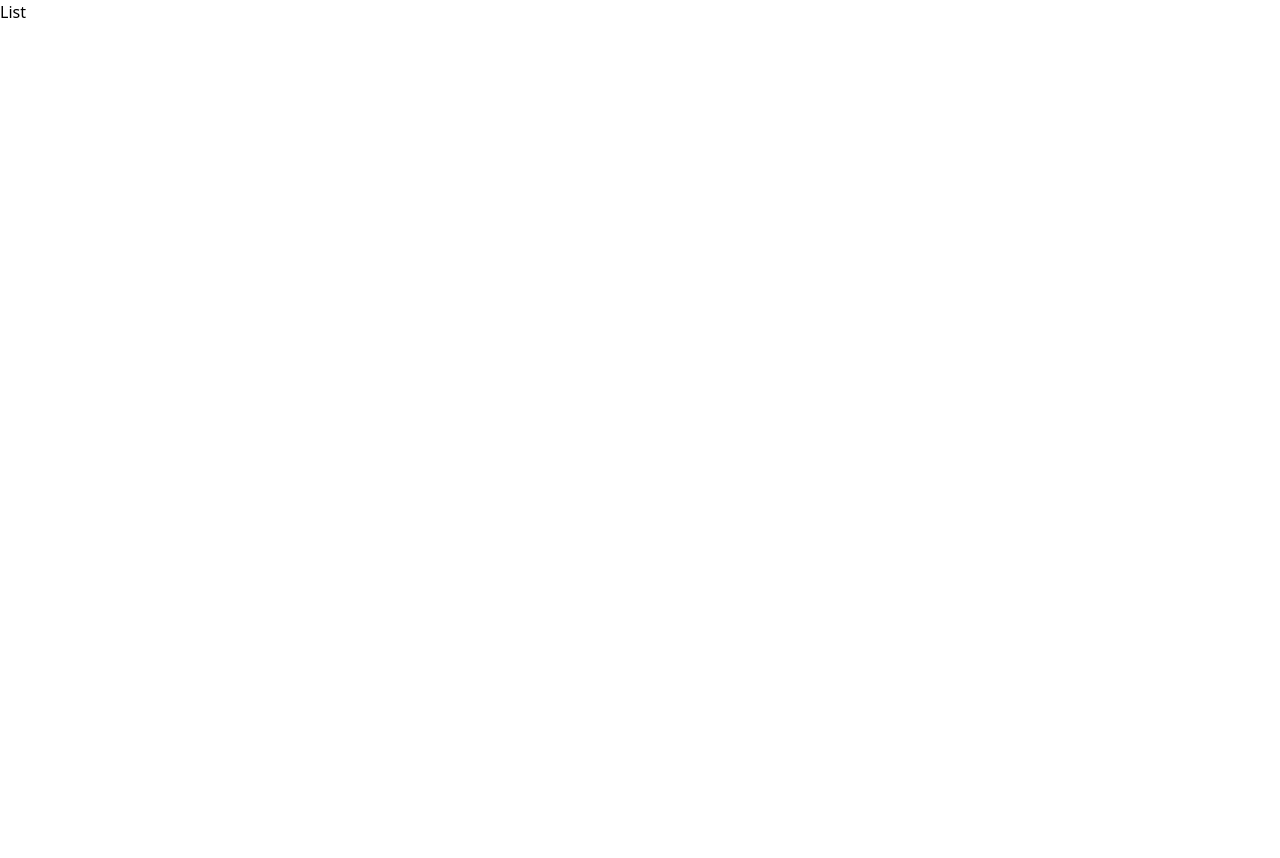
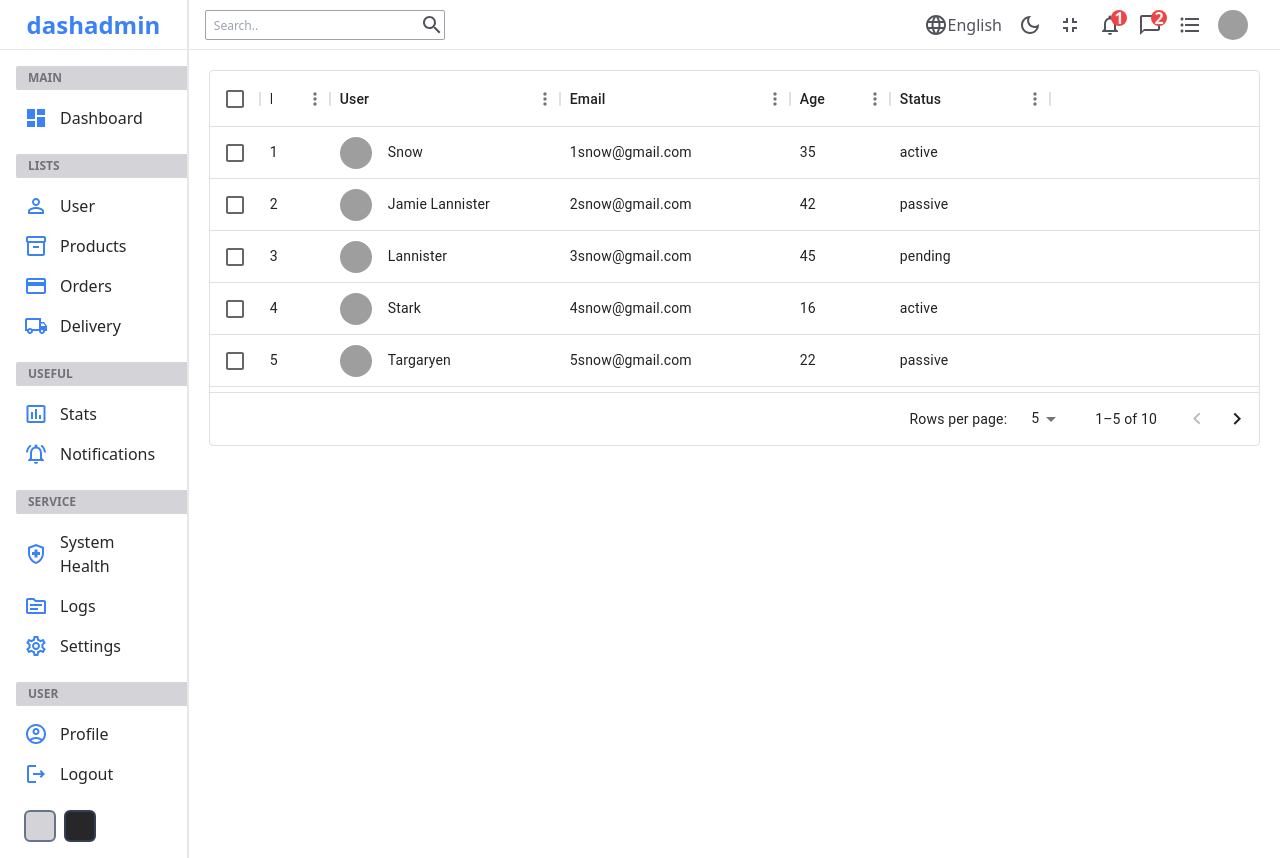
Before and after one commit to cbarcinas/admin-panel, a React (Create React App) app: page /users in a window 1280 px wide. Before the commit the page ends 800 px from the top, so only its background shows below. Built offline with nearby package versions, Linux system fonts and the light colour scheme; grey boxes are pictures that could not be loaded.

Commit message:
init list page

```diff
--- a/src/pages/list/List.js
+++ b/src/pages/list/List.js
@@ -1,9 +1,15 @@
-import React from 'react';
+import Sidebar from '../../components/Sidebar';
+import Navbar from '../../components/Navbar';
+import Datatable from '../../components/Datatable';
 
 const List = () => {
   return (
-    <div>
-      <div>List</div>
+    <div className="flex w-full">
+      <Sidebar />
+      <div className="flex-[6]">
+        <Navbar />
+        <Datatable />
+      </div>
     </div>
   );
 };
```
